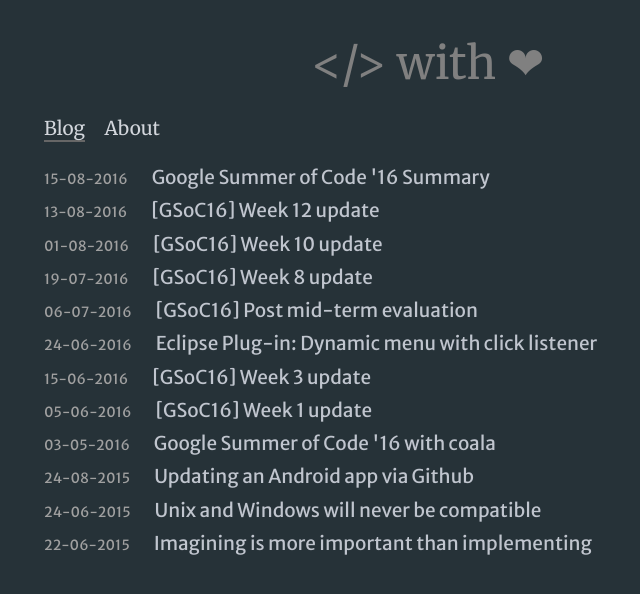
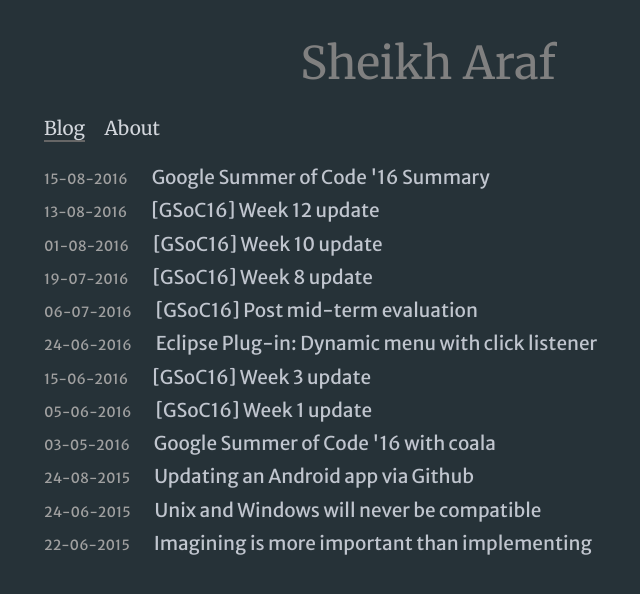
Before and after one commit to arafsheikh/arafsheikh.github.io, a Jekyll site: the page built from index.html, in a window 1280 px wide. Shown: the top 594 px of the page, without its empty margins (212-852 px from the left). Built offline with Jekyll 4.4.1, drawn with Linux system fonts in a browser that asks for light colours.

Commit message:
Rename site title

```diff
--- a/_layouts/default.html
+++ b/_layouts/default.html
@@ -15,7 +15,7 @@
 <body>
     <main>
         <header class="site-header">
-            <center><h1 class="site-title">&lt;/&gt; with ❤</h1></center>
+            <center><h1 class="site-title">Sheikh Araf</h1></center>
             <nav class="site-nav">
                 <a href="{{ site.baseurl }}/" class="{% if page.url == '/' %}active{% endif %}">Blog</a>
                 <a href="{{ site.baseurl }}/about/" class="{% if page.url == '/about/' %}active{% endif %}">About</a>
```
